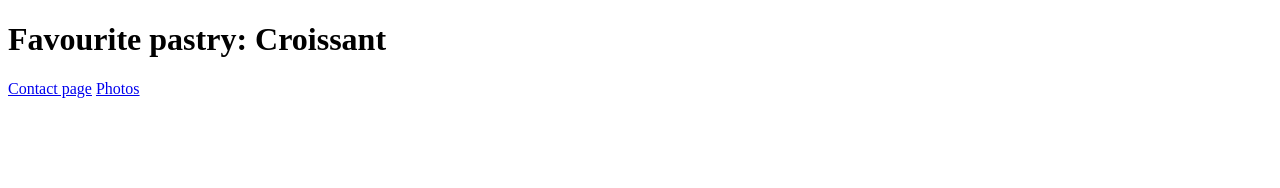
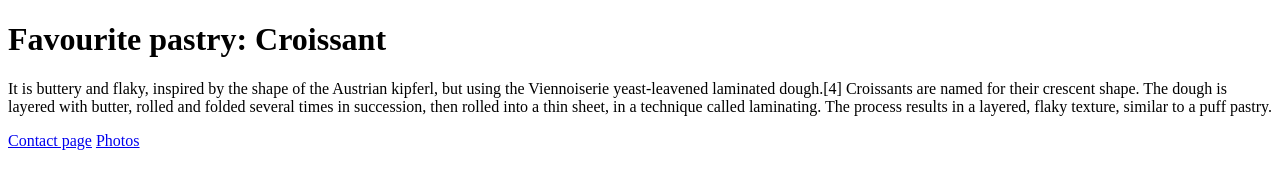
Before and after one commit to Gabcii/croissant, a plain HTML site: page index.html in a window 1280 px wide. Drawn offline with Linux system fonts and the light colour scheme.

Commit message:
added photo and information to pages

```diff
--- a/index.html
+++ b/index.html
@@ -7,6 +7,14 @@
   </head>
   <body>
     <h1>Favourite pastry: Croissant</h1>
+    <p>
+      It is buttery and flaky, inspired by the shape of the Austrian kipferl,
+      but using the Viennoiserie yeast-leavened laminated dough.[4] Croissants
+      are named for their crescent shape. The dough is layered with butter,
+      rolled and folded several times in succession, then rolled into a thin
+      sheet, in a technique called laminating. The process results in a layered,
+      flaky texture, similar to a puff pastry.
+    </p>
     <a href="/contact.html">Contact page</a>
     <a href="/photo.html">Photos</a>
   </body>
```
Also changed, not shown: contact.html (+5 -2 lines), photo.html (+2 -0 lines), img/Croissant-Petr_Kratochvil copy.jpg (added).
